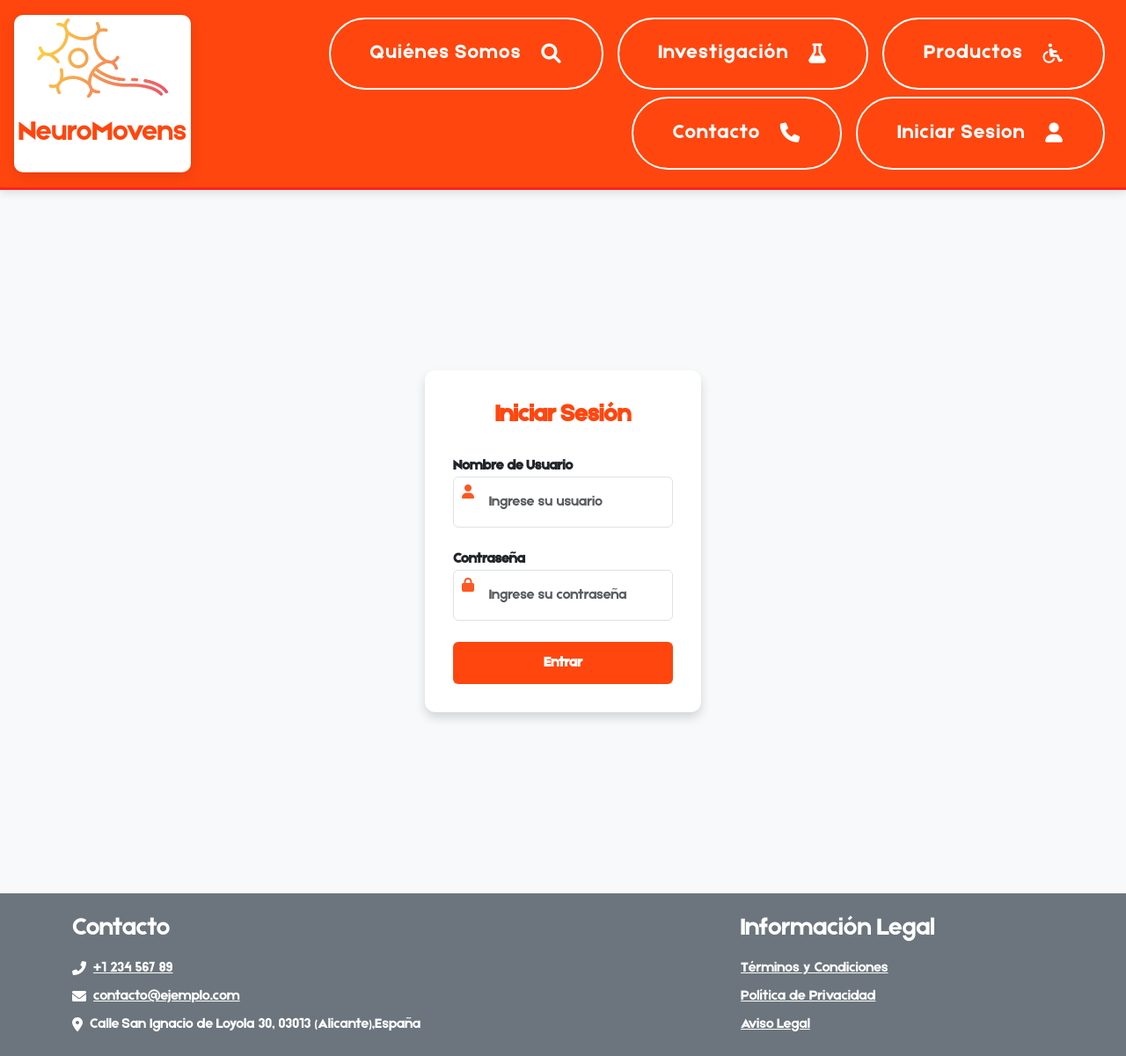
After one commit to AdriRodri13/Neuromovens, a PHP site: page /assets/Vistas/iniciarSesion.php in a window 1280 px wide. The commit adds this page. Shown: the whole page at 88% size. Run offline with PHP 8.4, Linux system fonts and the light colour scheme; some libraries are stand-ins or nearby versions.

Commit message:
Sistema de loginn

```diff
--- a/www.neuromovens.com/assets/Compartido/footer.php
+++ b/www.neuromovens.com/assets/Compartido/footer.php
@@ -36,6 +36,11 @@ echo '<footer class="bg-secondary text-white py-4">
             </div>
         </div>
     </footer>
+    <!-- Incluye Bootstrap JS y dependencias -->
+    <script src="https://code.jquery.com/jquery-3.5.1.slim.min.js"></script>
+    <script src="https://cdn.jsdelivr.net/npm/@popperjs/core@2.5.2/dist/umd/popper.min.js"></script>
+    <script src="https://stackpath.bootstrapcdn.com/bootstrap/4.5.2/js/bootstrap.min.js"></script>
+
     </body>
 
 </html>';
--- a/www.neuromovens.com/assets/Compartido/header.php
+++ b/www.neuromovens.com/assets/Compartido/header.php
@@ -5,7 +5,18 @@ $current_page = match ($current_page) {
     "investigacion.php" => "Investigacion",
     "productos.php" => "Productos",
     "contacto.php" => "Contacto",
+    "iniciarSesion.php" => "Iniciar sesion",
+};
+
+session_start();
+$sesion_usuario = false;
+
+if(isset($_SESSION['usuario']) && $_SESSION['usuario'] === true){
+    $sesion_usuario = $_SESSION['usuario'];
+    $nombre_usuario = $_SESSION['nombre_usuario'];
+
 }
+
 ?>
 
 <!DOCTYPE html>
@@ -20,6 +31,7 @@ $current_page = match ($current_page) {
     <link rel="stylesheet" href="https://cdnjs.cloudflare.com/ajax/libs/font-awesome/6.0.0-beta3/css/all.min.css">
     <!-- Bootstrap CSS -->
     <link href="https://cdn.jsdelivr.net/npm/bootstrap@5.3.0/dist/css/bootstrap.min.css" rel="stylesheet">
+    <link rel="stylesheet" href="https://cdn.jsdelivr.net/npm/bootstrap-icons/font/bootstrap-icons.css">
     <link rel="stylesheet" href="../css/style.css">
     <link rel="shortcut icon" href="../images/favicon.ico" type="image/x-icon">
 </head>
@@ -37,5 +49,13 @@ $current_page = match ($current_page) {
         <a href="investigacion.php" class="d-flex align-items-center justify-content-center mx-2 my-1 <?php echo ($current_page == 'Investigacion' ? 'active' : ''); ?>">Investigación<i class="fa-solid fa-flask"></i></a>
         <a href="productos.php" class="d-flex align-items-center justify-content-center mx-2 my-1 <?php echo ($current_page == 'Productos' ? 'active' : ''); ?>">Productos<i class="fa-solid fa-wheelchair"></i></a>
         <a href="contacto.php" class="d-flex align-items-center justify-content-center mx-2 my-1 <?php echo ($current_page == 'Contacto' ? 'active' : ''); ?>">Contacto<i class="fa-solid fa-phone"></i></a>
+        <?php
+        if(!$sesion_usuario){
+        echo '<a href="../Vistas/iniciarSesion.php" class="d-flex align-items-center justify-content-center mx-2 my-1">Iniciar Sesion
+            <i class="fa-solid fa-user"></i></a>';
+        } else {
+        echo '<a href="../Vistas/cerraSesion.php" class="d-flex align-items-center justify-content-center mx-2 my-1">' . $nombre_usuario . '<i class="fa-solid fa-user"></i></a>';
+        }
+        ?>
     </nav>
 </header>
--- a/www.neuromovens.com/assets/Entidades/Usuario.php
+++ b/www.neuromovens.com/assets/Entidades/Usuario.php
@@ -7,8 +7,8 @@ class Usuario
 
     public function __construct(
         private string $nombre_usuario,
-        private string $email,
-        private string $contra
+        private string $contra,
+        private string $email = "pordefecto@gmail.com"
     )
     {}
 
--- a/www.neuromovens.com/assets/Modelos/ModeloUsuario.php
+++ b/www.neuromovens.com/assets/Modelos/ModeloUsuario.php
@@ -13,7 +13,7 @@ class ModeloUsuario
         private PDO $conexion
     ) {}
 
-    private function comprobarUsuario(Usuario $usuario): bool {
+    public function comprobarUsuario(Usuario $usuario): bool {
         // Consulta SQL con los parámetros marcados correctamente
         $sql = "SELECT * FROM usuarios WHERE nombre_usuario = :nombre AND contraseña = :contra";
 
--- /dev/null
+++ b/www.neuromovens.com/assets/Vistas/cerraSesion.php
@@ -0,0 +1,5 @@
+<?php
+session_start();
+$_SESSION['usuario'] = false;
+$_SESSION['nombre_usuario'] = null;
+header("location:../../index.php");
--- /dev/null
+++ b/www.neuromovens.com/assets/Vistas/iniciarSesion.php
@@ -0,0 +1,114 @@
+<?php include '../Compartido/header.php';?>
+
+<style>
+    /* Estilo General */
+    body {
+        background-color: var(--color-gris-claro);
+        font-family: 'Etna', sans-serif;
+    }
+
+    /* Contenedor de Login */
+    .login-container {
+        max-width: 400px;
+        padding: 2rem;
+        border-radius: 12px;
+        box-shadow: 0 6px 12px rgba(0, 0, 0, 0.15);
+        background-color: var(--color-blanco);
+        transition: transform 0.3s ease, box-shadow 0.3s ease;
+    }
+    .login-container:hover {
+        transform: scale(1.02);
+        box-shadow: 0 8px 16px rgba(0, 0, 0, 0.25);
+    }
+
+    /* Encabezado de Login */
+    .login-header {
+        color: var(--color-principal);
+        font-weight: bold;
+        font-size: 1.7rem;
+        text-align: center;
+        margin-bottom: 1.5rem;
+    }
+
+    /* Estilos de los campos de entrada */
+    .form-group {
+        position: relative;
+        margin-bottom: 1.5rem;
+    }
+    .form-group label {
+        font-weight: bold;
+        color: var(--color-gris-oscuro);
+    }
+    .form-group .form-control {
+        padding-left: 2.5rem;
+    }
+    .form-group i {
+        position: absolute;
+        top: 50%;
+        left: 10px;
+        transform: translateY(-50%);
+        color: var(--color-suave);
+    }
+
+    .form-control{
+        padding: 1em;
+    }
+
+    .form-control:focus {
+        border-color: var(--color-principal);
+        box-shadow: 0 0 0 0.2rem rgba(255, 87, 34, 0.25);
+    }
+
+    /* Botón de inicio de sesión */
+    .btn-login {
+        background-color: var(--color-principal);
+        color: var(--color-blanco);
+        border: none;
+        font-weight: bold;
+        width: 100%;
+        padding: 0.75rem;
+        border-radius: 6px;
+        transition: background-color 0.3s;
+    }
+    .btn-login:hover {
+        background-color: var(--color-suave);
+    }
+
+    /* Mensaje de Error (oculto por defecto) */
+    .error-message {
+        display: none;
+        color: red;
+        text-align: center;
+        font-size: 0.9rem;
+        margin-top: 0.5rem;
+    }
+</style>
+
+<div class="d-flex justify-content-center align-items-center vh-100">
+    <div class="login-container">
+        <div class="login-header">Iniciar Sesión</div>
+
+        <!-- Mensaje de error opcional -->
+        <div class="error-message" id="errorMessage">Nombre de usuario o contraseña incorrectos</div>
+
+        <form  action="../Controlador/ControladorUsuario.php" method="post">
+            <input type="hidden" name="accion" value="iniciarSesion">
+            <div class="form-group">
+                <label for="username">Nombre de Usuario</label>
+                <i class="fa-solid fa-user"></i> <!-- Ícono de usuario -->
+                <input type="text" name="nombre_usuario" class="form-control" id="username" placeholder="Ingrese su usuario" required>
+            </div>
+            <div class="form-group">
+                <label for="password">Contraseña</label>
+                <i class="fa-solid fa-lock"></i> <!-- Ícono de candado -->
+                <input type="password" name="contra" class="form-control" id="password" placeholder="Ingrese su contraseña" required>
+            </div>
+            <button type="submit" class="btn btn-login">Entrar</button>
+        </form>
+    </div>
+</div>
+<script src="../js/comprobacion.js"></script>
+
+
+
+<?php include '../Compartido/footer.php'; ?>
--- a/www.neuromovens.com/assets/Vistas/investigacion.php
+++ b/www.neuromovens.com/assets/Vistas/investigacion.php
@@ -65,6 +65,3 @@
     <script src="../js/aparicion.js"></script>
 
     <?php include_once '../Compartido/footer.php'?>
-</body>
-
-</html>
--- /dev/null
+++ b/www.neuromovens.com/assets/js/comprobacion.js
@@ -0,0 +1,21 @@
+document.addEventListener("DOMContentLoaded", function() {
+    const form = document.querySelector("form");
+    const usernameField = document.getElementById("username");
+    const passwordField = document.getElementById("password");
+    const errorMessage = document.getElementById("errorMessage");
+
+    form.addEventListener("submit", function(event) {
+        // Limpiar el mensaje de error al intentar enviar
+        errorMessage.style.display = "none";
+
+        // Validar que ambos campos tengan algún valor
+        if (usernameField.value.trim() === "" || passwordField.value.trim() === "") {
+            // Mostrar mensaje de error
+            errorMessage.style.display = "block";
+            errorMessage.textContent = "Por favor, complete ambos campos.";
+
+            // Evitar envío del formulario
+            event.preventDefault();
+        }
+    });
+});
```
Also changed, not shown: www.neuromovens.com/assets/Controlador/ControladorUsuario.php (added, +65 -0 lines), www.neuromovens.com/index.php (+17 -1 lines), www.neuromovens.com/assets/css/style.css (line endings or trailing spaces).
